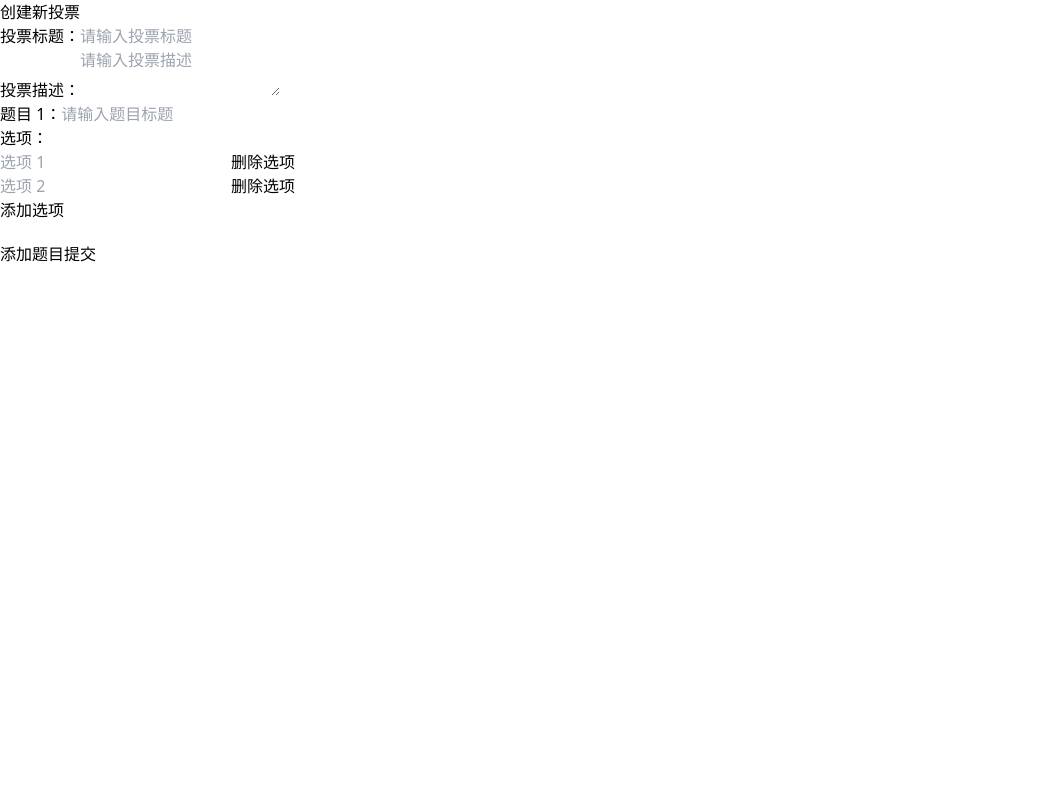
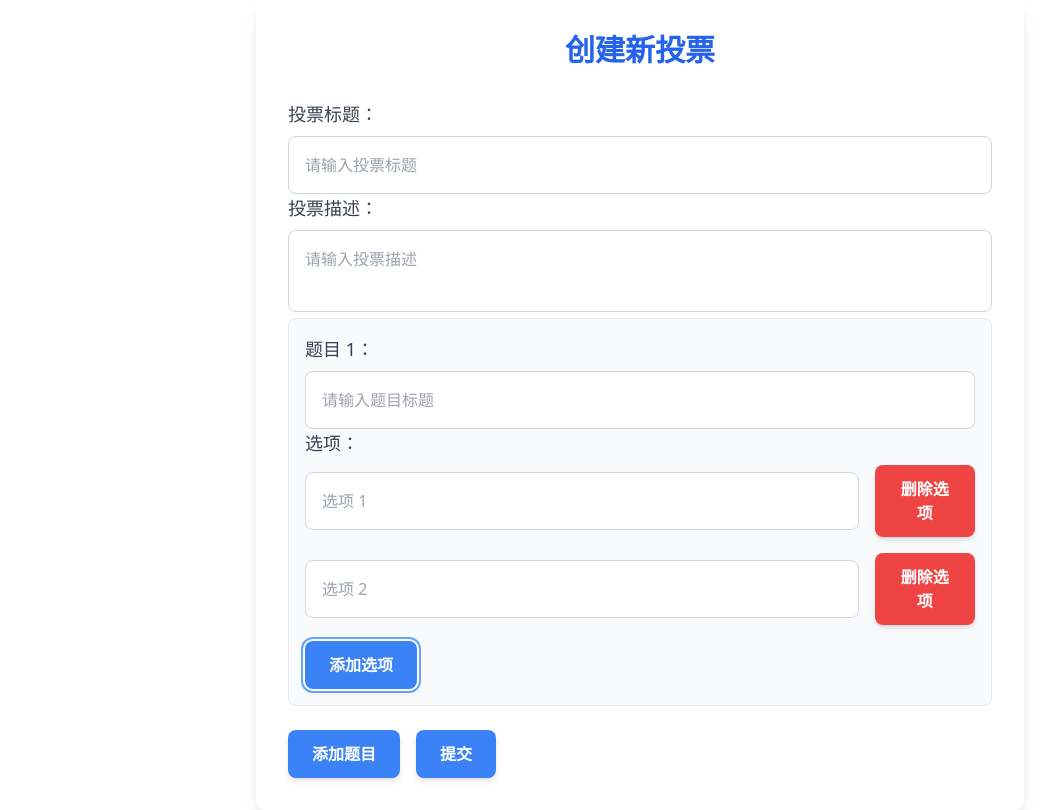
Before and after one commit to stephen326/comp3421project, a React (Create React App) app in the folder frontend/: page /create-poll in a window 1280 px wide. Both pictures are taken after a click on the button "添加选项". Shown: the whole page, without its empty margins (0-1055 px from the left). Built offline with nearby package versions, Linux system fonts and the light colour scheme.

Commit message:
修改sql table设计，createpoll前端使用tailwind css

```diff
--- a/frontend/src/components/CreatePoll.js
+++ b/frontend/src/components/CreatePoll.js
@@ -1,4 +1,5 @@
 import React, { useState } from 'react';
+import '../styles/createpoll.css'; // 引入样式文件
 
 // 创建投票组件
 const CreatePoll = () => {
@@ -93,10 +94,9 @@ const CreatePoll = () => {
     };
 
     return (
-        <div>
-            <h1>创建新投票</h1>
-            <form onSubmit={handleSubmit}>
-                {/* 投票标题 */}
+        <div className="create-poll-container">
+            <h1 className="create-poll-title">创建新投票</h1>
+            <form onSubmit={handleSubmit} className="create-poll-form">
                 <div>
                     <label>投票标题：</label>
                     <input
@@ -106,7 +106,6 @@ const CreatePoll = () => {
                         placeholder="请输入投票标题"
                     />
                 </div>
-                {/* 投票描述 */}
                 <div>
                     <label>投票描述：</label>
                     <textarea
@@ -115,10 +114,8 @@ const CreatePoll = () => {
                         placeholder="请输入投票描述"
                     />
                 </div>
-                {/* 题目和选项 */}
                 {questions.map((question, qIndex) => (
-                    <div key={qIndex} style={{ marginBottom: '20px' }}>
-                        {/* 题目标题 */}
+                    <div key={qIndex} className="question-container">
                         <div>
                             <label>题目 {qIndex + 1}：</label>
                             <input
@@ -128,16 +125,19 @@ const CreatePoll = () => {
                                 placeholder="请输入题目标题"
                             />
                             {questions.length > 1 && (
-                                <button type="button" onClick={() => removeQuestion(qIndex)}>
+                                <button
+                                    type="button"
+                                    onClick={() => removeQuestion(qIndex)}
+                                    className="delete-button"
+                                >
                                     删除题目
                                 </button>
                             )}
                         </div>
-                        {/* 选项列表 */}
                         <div>
                             <label>选项：</label>
                             {question.options.map((option, oIndex) => (
-                                <div key={oIndex}>
+                                <div key={oIndex} className="option-container">
                                     <input
                                         type="text"
                                         value={option}
@@ -145,25 +145,43 @@ const CreatePoll = () => {
                                         placeholder={`选项 ${oIndex + 1}`}
                                     />
                                     {question.options.length > 1 && (
-                                        <button type="button" onClick={() => removeOption(qIndex, oIndex)}>
+                                        <button
+                                            type="button"
+                                            onClick={() => removeOption(qIndex, oIndex)}
+                                            className="delete-button"
+                                        >
                                             删除选项
                                         </button>
                                     )}
                                 </div>
                             ))}
-                            <button type="button" onClick={() => addOption(qIndex)}>
+                            <button
+                                type="button"
+                                onClick={() => addOption(qIndex)}
+                                className="add-option-button"
+                            >
                                 添加选项
                             </button>
                         </div>
                     </div>
                 ))}
-                {/* 添加题目和提交按钮 */}
-                <button type="button" onClick={addQuestion}>
-                    添加题目
-                </button>
-                <button type="submit">提交</button>
+                <div className="button-group">
+                    <button
+                        type="button"
+                        onClick={addQuestion}
+                        className="add-question-button"
+                    >
+                        添加题目
+                    </button>
+                    <button
+                        type="submit"
+                        className="submit-button"
+                    >
+                        提交
+                    </button>
+                </div>
             </form>
-            {message && <p>{message}</p>}
+            {message && <p className="create-poll-message">{message}</p>}
         </div>
     );
 };
--- /dev/null
+++ b/frontend/src/styles/createpoll.css
@@ -0,0 +1,71 @@
+/* 容器样式 */
+.create-poll-container {
+    @apply max-w-3xl mx-auto p-8 bg-white rounded-lg shadow-lg;
+}
+
+/* 标题样式 */
+.create-poll-title {
+    @apply text-3xl font-bold text-center mb-8 text-blue-600;
+}
+
+/* 表单样式 */
+.create-poll-form label {
+    @apply block text-lg font-medium text-gray-700 mb-2;
+}
+
+.create-poll-form input,
+.create-poll-form textarea {
+    @apply w-full p-4 border border-gray-300 rounded-lg focus:outline-none focus:ring-2 focus:ring-blue-500 focus:border-blue-500;
+}
+
+.create-poll-form textarea {
+    @apply resize-none;
+}
+
+/* 按钮样式 */
+.create-poll-form button {
+    @apply px-6 py-3 font-semibold text-white rounded-lg shadow-md transition-all;
+}
+
+.create-poll-form button:hover {
+    @apply transform hover:scale-105;
+}
+
+/* 添加选项按钮 */
+.create-poll-form .add-option-button {
+    @apply bg-blue-500 text-white hover:bg-blue-600 focus:outline-none focus:ring-2 focus:ring-blue-400 focus:ring-offset-2;
+}
+
+/* 添加题目按钮 */
+.create-poll-form .add-question-button {
+    @apply bg-blue-500 text-white hover:bg-blue-600 focus:outline-none focus:ring-2 focus:ring-blue-400 focus:ring-offset-2;
+}
+
+/* 提交按钮 */
+.create-poll-form .submit-button {
+    @apply bg-blue-500 text-white hover:bg-blue-600 focus:outline-none focus:ring-2 focus:ring-blue-400 focus:ring-offset-2;
+}
+
+/* 删除按钮 */
+.create-poll-form .delete-button {
+    @apply bg-red-500 text-white hover:bg-red-600 focus:outline-none focus:ring-2 focus:ring-red-400 focus:ring-offset-2;
+}
+
+/* 提示信息样式 */
+.create-poll-message {
+    @apply mt-6 text-center text-red-500 font-bold;
+}
+
+/* 题目和选项区域样式 */
+.create-poll-form .question-container {
+    @apply p-4 mb-6 bg-gray-50 rounded-lg border border-gray-200;
+}
+
+.create-poll-form .option-container {
+    @apply flex items-center space-x-4 mb-4;
+}
+
+/* 按钮组样式 */
+.create-poll-form .button-group {
+    @apply flex space-x-4 mt-4;
+}
```
Also changed, not shown: 2 other files (tests, documents, lock files or other folders).
